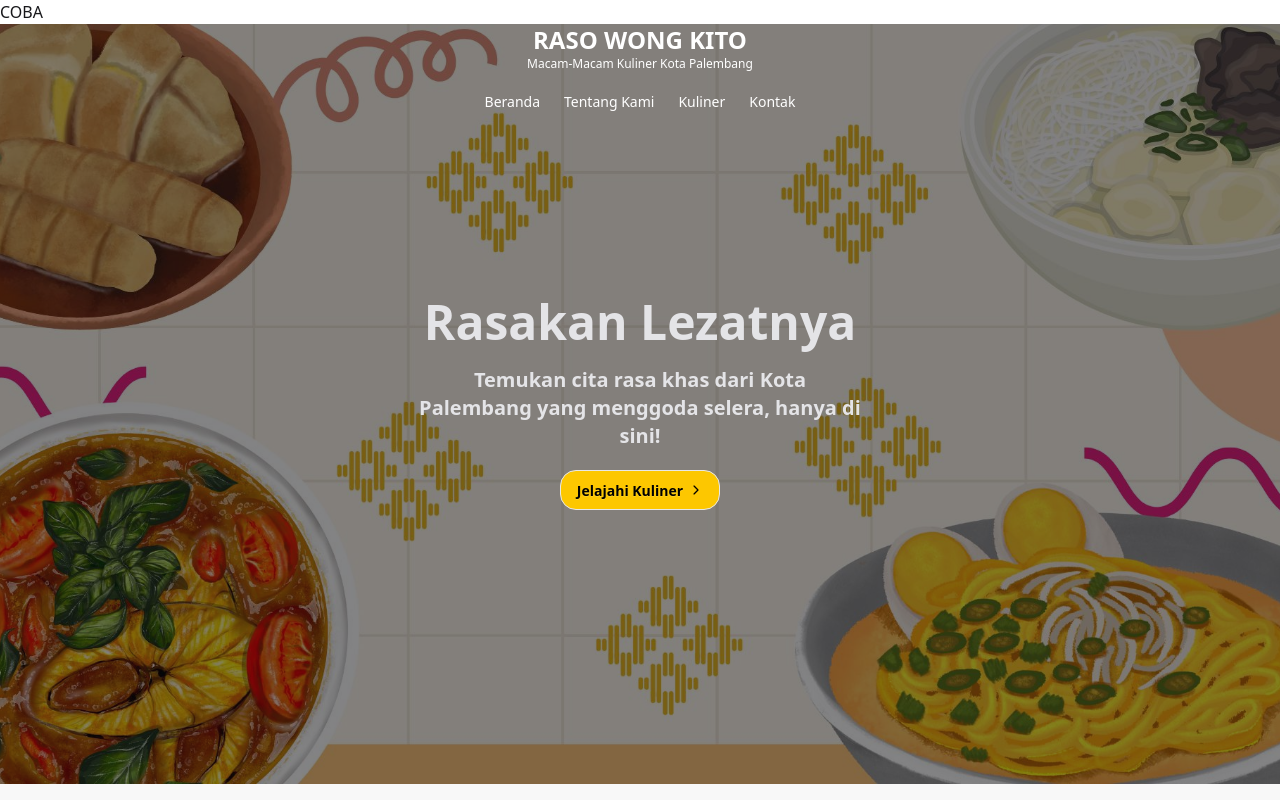
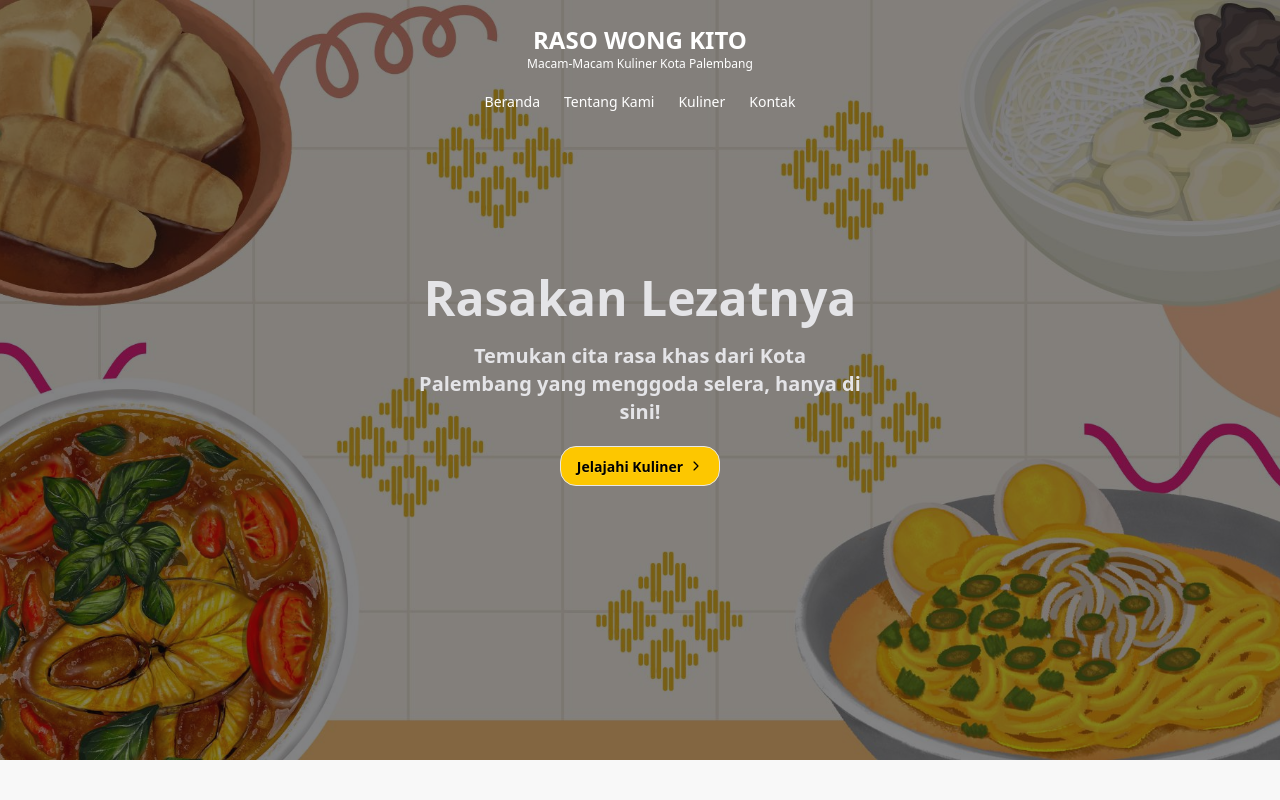
Before and after one commit to whykee/Raso-Wong-Kito, a React (Vite) app in the folder projekakhir/: page / in a window 1280 px wide. Shown: the top 800 px of the page. Built offline with nearby package versions, Linux system fonts and the light colour scheme.

Commit message:
sdh bisa

```diff
--- a/projekakhir/src/App.jsx
+++ b/projekakhir/src/App.jsx
@@ -8,8 +8,6 @@ import Contact from "./Pages/Contact";
 function App() {
   return (
     <>
-
-    <h1>COBA</h1>
       <Router>
         <Routes>
           <Route path="/" element={<Home />} />
```
